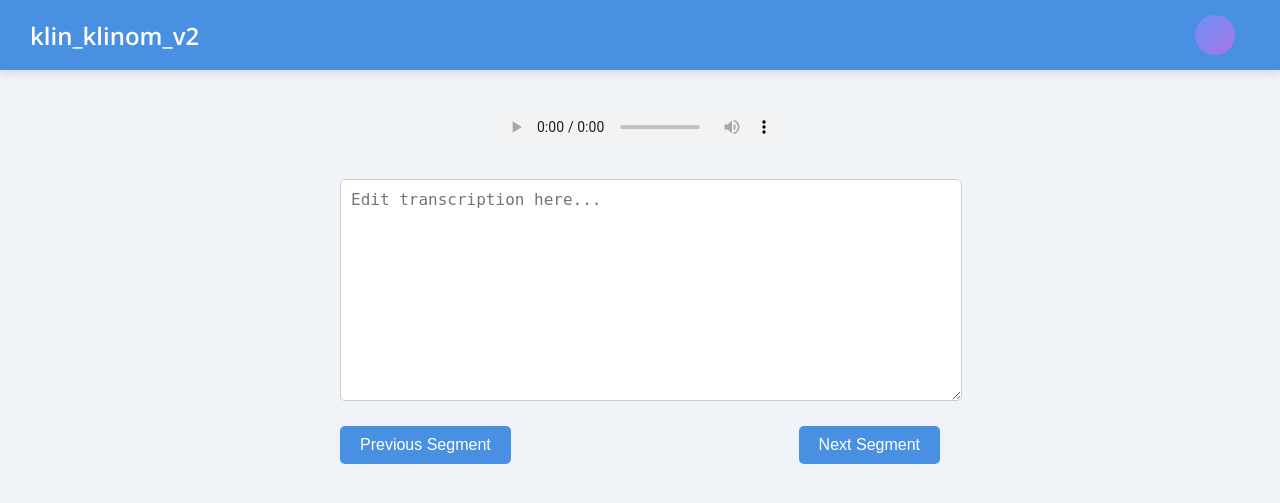
After one commit to yaneivan/klin_klinom_v3, a Flask app: template templates/editor.html in a window 1280 px wide. The commit adds this page. Shown: the top 503 px of the page. Run offline with Flask 3, Linux system fonts and the light colour scheme; the template is opened without the code that fills it, so the values that code supplies are empty.

Commit message:
redirection to editor working

```diff
--- a/app.py
+++ b/app.py
@@ -171,6 +171,7 @@ def view_project(project_id):
 
     return render_template('view_project.html', project=project)
 
+# Route for serving project status
 @app.route('/project/<int:project_id>/status', methods=['GET'])
 def get_project_status(project_id):
     if 'user_id' not in session:
@@ -186,6 +187,24 @@ def get_project_status(project_id):
 
     return jsonify({'status': project['transcription_status']})
 
+# Route for the audio editing page
+@app.route('/editor/<int:project_id>')
+def editor(project_id):
+    if 'user_id' not in session:
+        return redirect(url_for('login'))
+
+    user_id = session['user_id']
+    conn = get_db_connection()
+    project = conn.execute('SELECT * FROM projects WHERE id = ? AND user_id = ?', (project_id, user_id)).fetchone()
+    if project is None:
+        conn.close()
+        abort(404)  # Return a 404 error if the project does not exist or does not belong to the user
+
+    update_transcription_status(project, conn)
+    conn.close()
+
+    return render_template('editor.html', project=project)
+
 if __name__ == '__main__':
     if not os.path.exists(app.config['UPLOAD_FOLDER']):
         os.makedirs(app.config['UPLOAD_FOLDER'])
--- a/static/css/styles.css
+++ b/static/css/styles.css
@@ -270,3 +270,50 @@ body {
 .create-project input[type="submit"]:hover {
     background-color: #357ABD;
 }
+
+.editor-container {
+    display: flex;
+    flex-direction: column;
+    align-items: center;
+    padding: 30px;
+}
+
+.audio-player {
+    margin-bottom: 20px;
+}
+
+.text-field {
+    width: 100%;
+    max-width: 600px;
+    margin-bottom: 20px;
+}
+
+.text-field textarea {
+    width: 100%;
+    height: 200px;
+    padding: 10px;
+    border: 1px solid #ccc;
+    border-radius: 5px;
+    font-size: 16px;
+}
+
+.segment-navigation {
+    display: flex;
+    justify-content: space-between;
+    width: 100%;
+    max-width: 600px;
+}
+
+.segment-navigation button {
+    padding: 10px 20px;
+    background-color: #4a90e2;
+    border: none;
+    border-radius: 5px;
+    color: white;
+    font-size: 16px;
+    cursor: pointer;
+}
+
+.segment-navigation button:hover {
+    background-color: #357ABD;
+}
--- /dev/null
+++ b/templates/editor.html
@@ -0,0 +1,63 @@
+<!DOCTYPE html>
+<html lang="ru">
+<head>
+    <meta charset="UTF-8">
+    <meta name="viewport" content="width=device-width, initial-scale=1.0">
+    <title>Audio Editor - klin_klinom_v2</title>
+    <link href="https://fonts.googleapis.com/css2?family=Open+Sans:wght@400;600&display=swap" rel="stylesheet">
+    <link rel="stylesheet" href="{{ url_for('static', filename='css/styles.css') }}">
+</head>
+<body>
+    <div class="header">
+        <div class="title">klin_klinom_v2</div>
+        <div class="account-info">
+            <div class="avatar"></div>
+            <div class="email">{{ session['user_id'] }}</div>
+        </div>
+    </div>
+
+    <div class="editor-container">
+        <div class="audio-player">
+            <audio controls id="audioPlayer">
+                <source src="{{ url_for('static', filename='audio/segment1.mp3') }}" type="audio/mpeg">
+                Your browser does not support the audio element.
+            </audio>
+        </div>
+
+        <div class="text-field">
+            <textarea id="transcriptionText" placeholder="Edit transcription here..."></textarea>
+        </div>
+
+        <div class="segment-navigation">
+            <button id="prevSegment">Previous Segment</button>
+            <button id="nextSegment">Next Segment</button>
+        </div>
+    </div>
+
+    <script>
+        let currentSegment = 1;
+        const maxSegments = 10; // Replace with the actual number of segments
+
+        document.getElementById('prevSegment').addEventListener('click', () => {
+            if (currentSegment > 1) {
+                currentSegment--;
+                updateAudioPlayer(currentSegment);
+            }
+        });
+
+        document.getElementById('nextSegment').addEventListener('click', () => {
+            if (currentSegment < maxSegments) {
+                currentSegment++;
+                updateAudioPlayer(currentSegment);
+            }
+        });
+
+        function updateAudioPlayer(segmentNumber) {
+            const audioPlayer = document.getElementById('audioPlayer');
+            audioPlayer.src = `{{ url_for('static', filename='audio/segment') }}${segmentNumber}.mp3`;
+            audioPlayer.load();
+            audioPlayer.play();
+        }
+    </script>
+</body>
+</html>
```
Also changed, not shown: templates/projects.html (+36 -5 lines).
